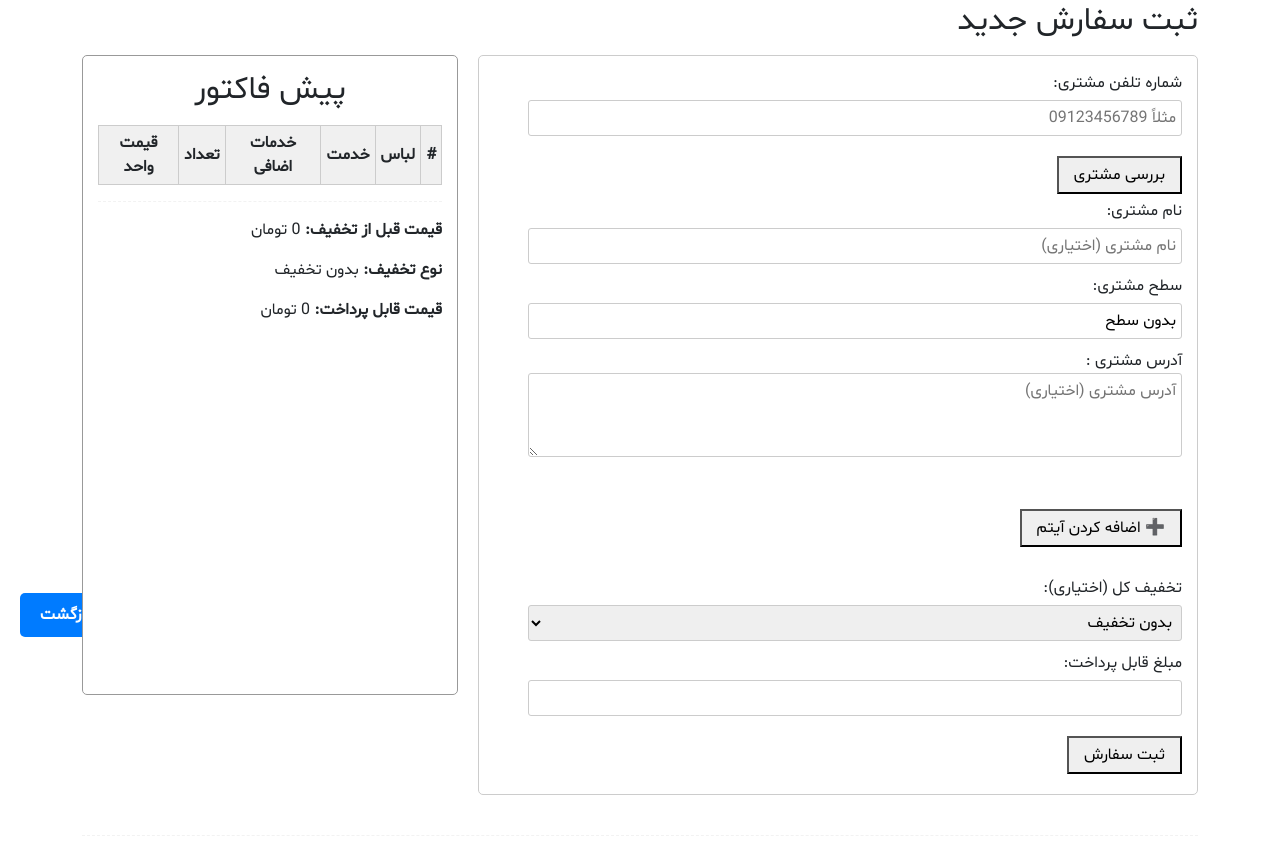
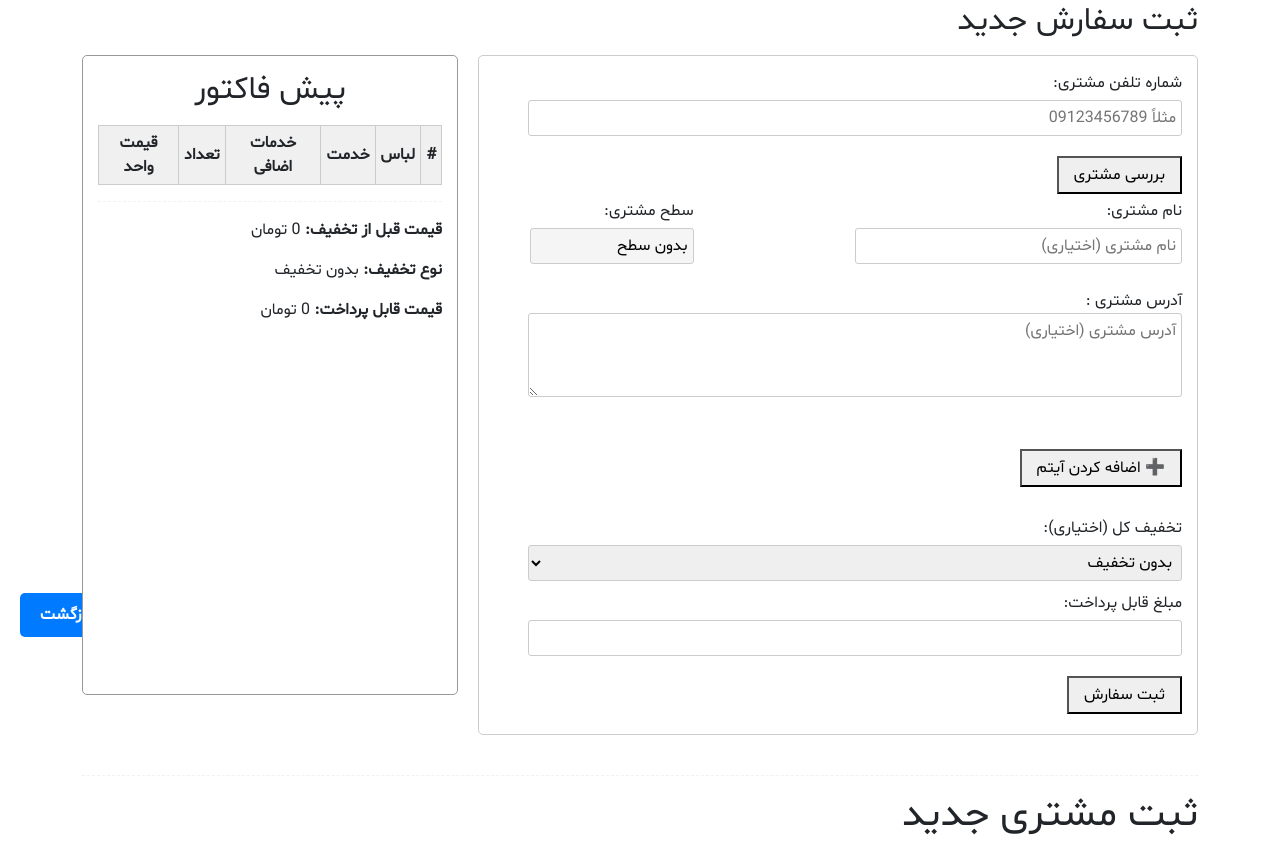
Before and after one commit to ferikarimi/luvndry, a Django app: page /customer_acceptance in a window 1280 px wide. Shown: the part 143-985 px from the top of the page. Run offline with Django 5.2, Linux system fonts and the light colour scheme; the visitor is signed in with stand-in values (Sample User, id 1); data that the repository does not hold is empty; some libraries are stand-ins or nearby versions.

Commit message:
Update css and resolve multiple issues

```diff
--- a/lvndry/front/static/css/customer_acceptance.css
+++ b/lvndry/front/static/css/customer_acceptance.css
@@ -212,3 +212,40 @@ hr {
 .invoice-summary p {
   margin: 0.5rem 0;
 }
+
+
+
+
+
+
+
+
+.customer-info-row{
+    display:flex;
+    align-items:flex-start;
+    width:100%;
+    margin-bottom:15px;
+}
+
+.customer-name{
+    width:50%;
+}
+
+.customer-space{
+    width:21%;
+}
+
+.customer-level{
+    width:25%;
+}
+
+.customer-name input,
+.customer-level input{
+    width:100%;
+    box-sizing:border-box;
+}
+
+.customer-level input{
+    background:#f5f5f5;
+    cursor:default;
+}
```
